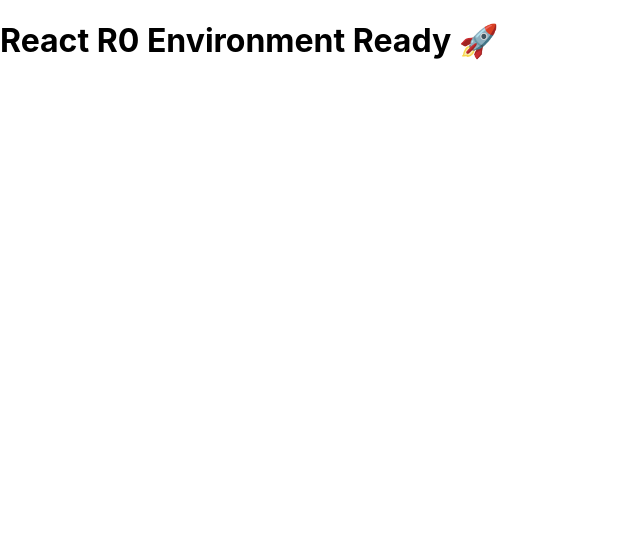
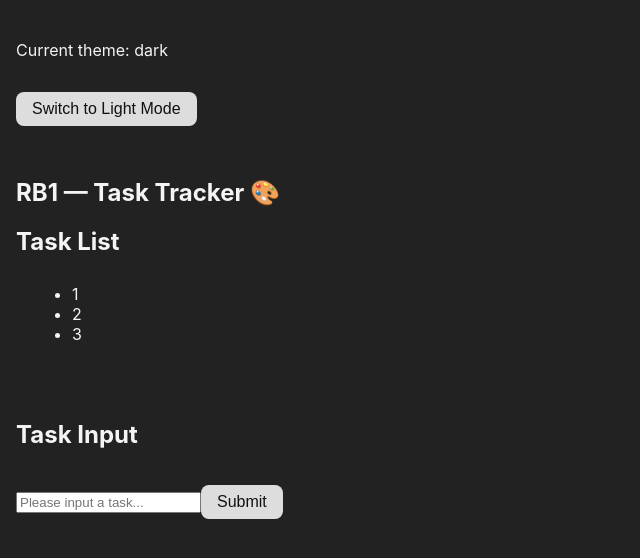
Before and after one commit to gaiabulbanix/react-onboarding-projects-v3, a React (Create React App) app in the folder rb1-tasktracker/: page / in a window 1280 px wide. Shown: the top 558 px of the page, without its empty margins (0-640 px from the left). Built offline with nearby package versions, Linux system fonts and the light colour scheme.

Commit message:
feat: added scaffolding for task tracker and theme changer

```diff
--- a/rb1-tasktracker/src/App.js
+++ b/rb1-tasktracker/src/App.js
@@ -1,9 +1,14 @@
 import React from "react";
+import ThemeToggler from "./components/ThemeToggler";
+import TaskList from "./components/TaskList";
+import TaskInput from "./components/TaskInput";
 
 function App() {
   return (
-    <main className="App">
-      <h1>React R0 Environment Ready 🚀</h1>
+    <main className="app-container">
+      <ThemeToggler />
+      <TaskList />
+      <TaskInput />
     </main>
   );
 }
--- /dev/null
+++ b/rb1-tasktracker/src/components/TaskInput.jsx
@@ -0,0 +1,47 @@
+import React, { useState, useEffect } from "react";
+
+function TaskInput() {
+    // task useStates
+    const [taskArray, setTaskArray] = useState([]);
+    const [newTask, setTask] = useState("");
+
+    // load task array from localStorage if available
+    useEffect(() => {
+        try {
+            const loadedStoredTasks = localStorage.getItem("storedTasks");
+            const parsedStoredTasks = loadedStoredTasks ? JSON.parse(loadedStoredTasks) : [];
+            setTaskArray(parsedStoredTasks);
+        } catch {
+            setTaskArray([]);
+        }
+    }, []);
+
+    // add task to storage array and save it to localStorage
+    function addTask() {
+        // add new task to array
+        const newTaskArray = [...taskArray, newTask];
+        setTaskArray(newTaskArray);
+        // save array to localStorage
+        localStorage.setItem("storedTasks", JSON.stringyfy(newTaskArray));
+    }
+
+    // jsx block
+    return (
+        <section className="task-input">
+            <h2>Task Input</h2>
+            <form action="">
+                <label htmlFor="taskInput"></label>
+                <input
+                    id="taskInput"
+                    type="text"
+                    placeholder="Please input a task..."
+                    value={newTask}
+                    onChange={(e) => setTask(e.target.value)}
+                />
+                <button type="submit" onClick={addTask}>Submit</button>
+            </form>
+        </section>
+    );
+}
+
+export default TaskInput;
--- /dev/null
+++ b/rb1-tasktracker/src/components/TaskItems.jsx
@@ -0,0 +1,15 @@
+import React from "react";
+
+function TaskItems() {
+
+    // jsx block
+    return (
+        <section className="list-items">
+            <li>1</li>
+            <li>2</li>
+            <li>3</li>
+        </section>
+    )
+}
+
+export default TaskItems;
--- /dev/null
+++ b/rb1-tasktracker/src/components/TaskList.jsx
@@ -0,0 +1,18 @@
+import React from "react";
+import TaskItems from "./TaskItems";
+
+function TaskList() {
+
+    // jsx block
+    return (
+        <section className="task-list">
+            <h1>RB1 — Task Tracker 🎨</h1>
+            <h2>Task List</h2>
+            <ul>
+                <TaskItems />
+            </ul>
+        </section>
+    )
+}
+
+export default TaskList;
--- /dev/null
+++ b/rb1-tasktracker/src/components/ThemeToggler.css
@@ -0,0 +1,33 @@
+body.light {
+  background-color: #f4f4f4;
+  color: #222;
+}
+
+body.dark {
+    background-color: #222;
+    color: #f4f4f4;
+}
+
+button {
+  margin-top: 1rem;
+  padding: 0.5rem 1rem;
+  border: none;
+  cursor: pointer;
+  font-size: 1rem;
+  border-radius: 0.5rem;
+}
+
+body.light button {
+  background-color: #333;
+  color: #fff;
+}
+
+body.dark button {
+  background-color: #ddd;
+  color: #111;
+}
+
+section {
+    margin-top: 1rem;
+    padding: 0.5rem 1rem;
+}
--- /dev/null
+++ b/rb1-tasktracker/src/components/ThemeToggler.jsx
@@ -0,0 +1,50 @@
+import React, { useState, useEffect } from "react";
+import "./ThemeToggler.css";
+
+function ThemeToggler() {
+    // 🧠 Theme state: starts as "light"
+    const [theme, setTheme] = useState("dark");
+    const [hasLoaded, setHasLoaded] = useState(false);
+
+    // theme pref storage
+    useEffect(() => {
+        const savedTheme = localStorage.getItem("prefTheme");
+        if (savedTheme) {
+            setTheme(savedTheme);
+        }
+
+        // delay until
+        requestAnimationFrame(() => setHasLoaded(true));
+    }, []);
+
+    // auto save to storage block
+    useEffect(() => {
+        if (!hasLoaded) return;
+        localStorage.setItem("prefTheme", theme);
+
+        // set both dependencies
+    }, [theme, hasLoaded]);
+
+    // 🧠 Toggle logic
+    function toggleTheme() {
+        setTheme((prevTheme) => (prevTheme === "dark" ? "light" : "dark"));
+    }
+
+    // 🧠 Apply theme class to <body> only when theme changes
+    useEffect(() => {
+        document.body.className = theme;
+    }, [theme]);
+
+
+    // JSX
+    return (
+        <section className="theme-section">
+            <p>Current theme: {theme}</p>
+            <button onClick={toggleTheme}>
+                Switch to {theme === "dark" ? "Light" : "Dark"} Mode
+            </button>
+        </section>
+    );
+}
+
+export default ThemeToggler;
```
